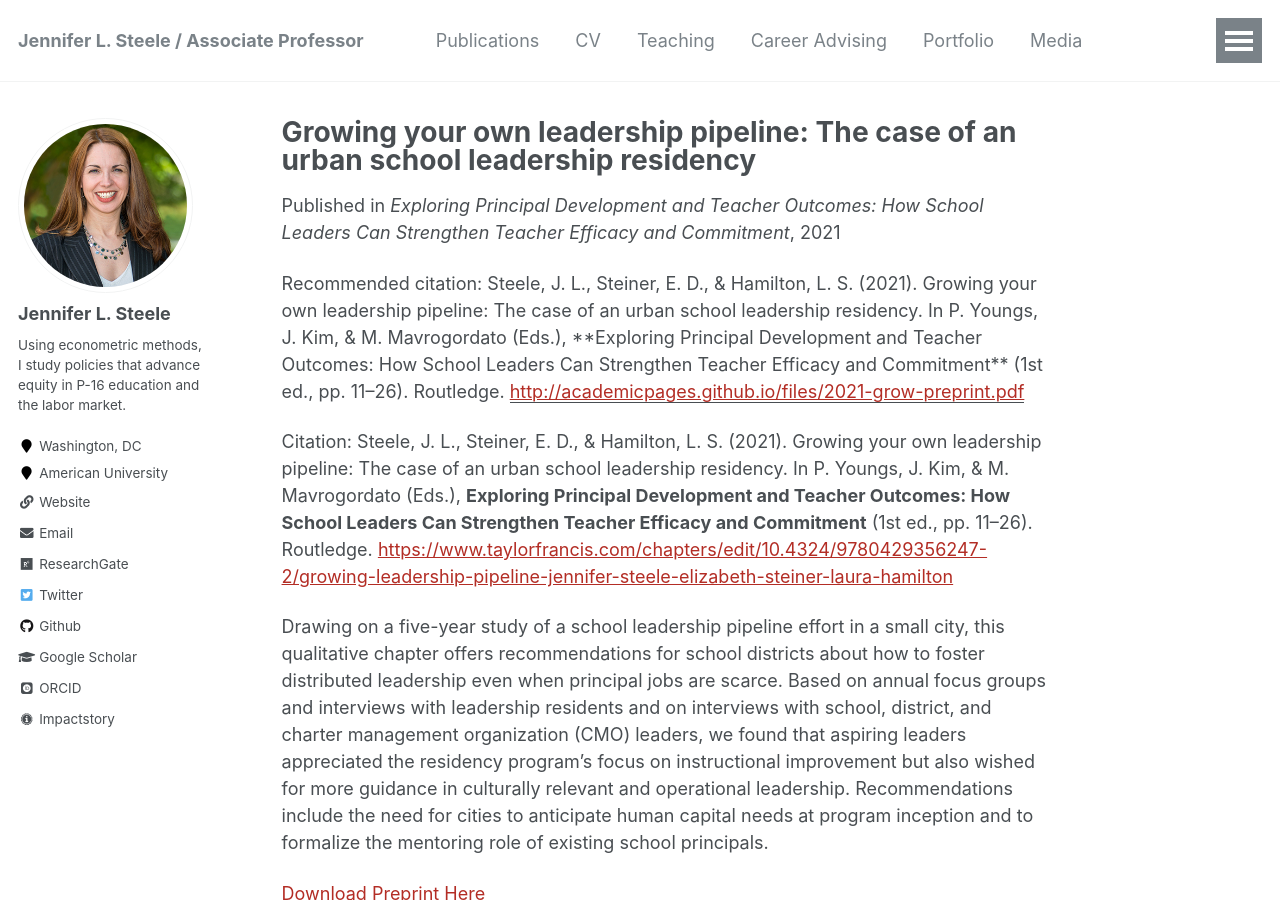
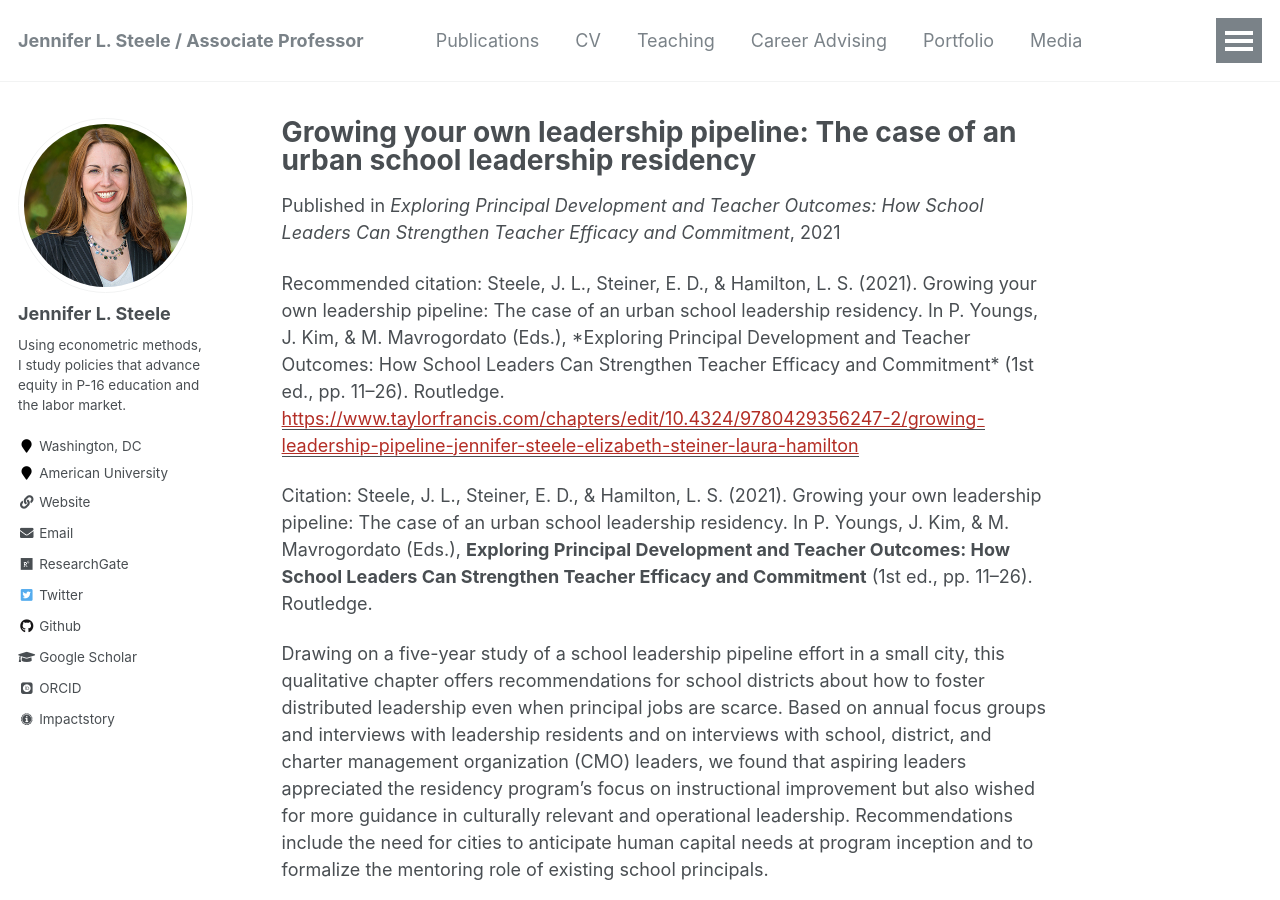
Before and after one commit to jensteele1/jensteele1.github.io, a Jekyll site: the page built from _publications/2021-12-01-grow-own.md, in a window 1280 px wide and 900 px high. Built offline with Jekyll 4.4.1, drawn with Linux system fonts in a browser that asks for light colours; some web fonts are replaced; some of the changed lines change nothing that is shown.

Commit message:
Update 2021-12-01-grow-own.md

```diff
--- a/_publications/2021-12-01-grow-own.md
+++ b/_publications/2021-12-01-grow-own.md
@@ -5,16 +5,15 @@ permalink: /publication/2021-01-01-grow
 date: 2021-01-01
 venue: 'Exploring Principal Development and Teacher Outcomes: How School Leaders Can Strengthen Teacher Efficacy
 and Commitment'
-paperurl: 'http://academicpages.github.io/files/2021-grow-preprint.pdf'
+paperurl: 'https://www.taylorfrancis.com/chapters/edit/10.4324/9780429356247-2/growing-leadership-pipeline-jennifer-steele-elizabeth-steiner-laura-hamilton'
 citation: 'Steele, J. L., Steiner, E. D., & Hamilton, L. S. (2021). Growing your own leadership pipeline: The case of an urban school leadership residency.
-In P. Youngs, J. Kim, & M. Mavrogordato (Eds.), **Exploring Principal Development and Teacher Outcomes: How School Leaders Can Strengthen Teacher Efficacy
-and Commitment** (1st ed., pp. 11–26). Routledge.'
+In P. Youngs, J. Kim, & M. Mavrogordato (Eds.), *Exploring Principal Development and Teacher Outcomes: How School Leaders Can Strengthen Teacher Efficacy
+and Commitment* (1st ed., pp. 11–26). Routledge.'
 ---
 
 Citation: Steele, J. L., Steiner, E. D., & Hamilton, L. S. (2021). Growing your own leadership pipeline: The case of an urban school leadership residency.
 In P. Youngs, J. Kim, & M. Mavrogordato (Eds.), **Exploring Principal Development and Teacher Outcomes: How School Leaders Can Strengthen Teacher Efficacy
 and Commitment** (1st ed., pp. 11–26). Routledge.
-[https://www.taylorfrancis.com/chapters/edit/10.4324/9780429356247-2/growing-leadership-pipeline-jennifer-steele-elizabeth-steiner-laura-hamilton](https://www.taylorfrancis.com/chapters/edit/10.4324/9780429356247-2/growing-leadership-pipeline-jennifer-steele-elizabeth-steiner-laura-hamilton)
 
 Drawing on a five-year study of a school leadership pipeline effort in a small city,
 this qualitative chapter offers recommendations for school districts about how to foster distributed
```
